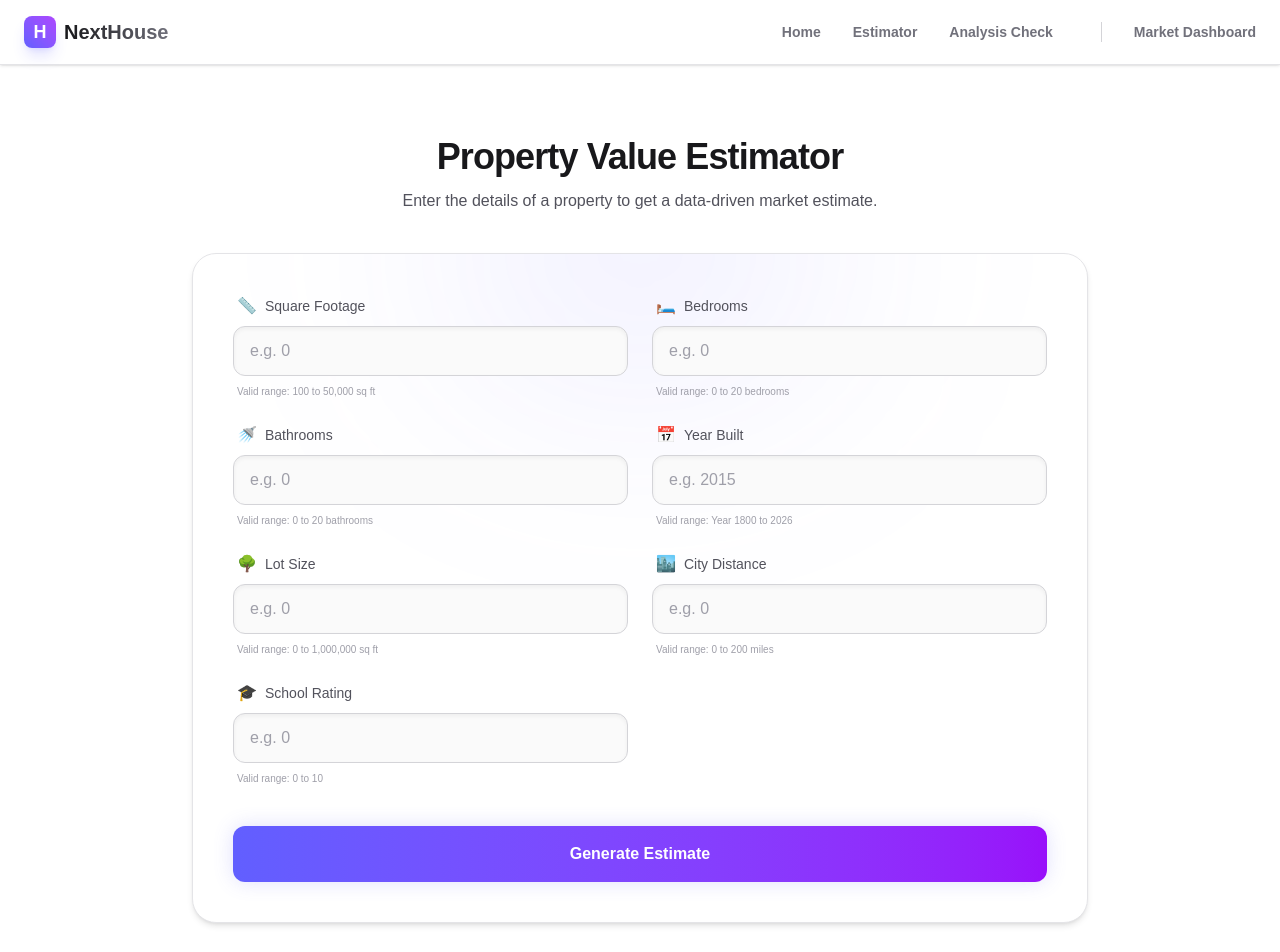
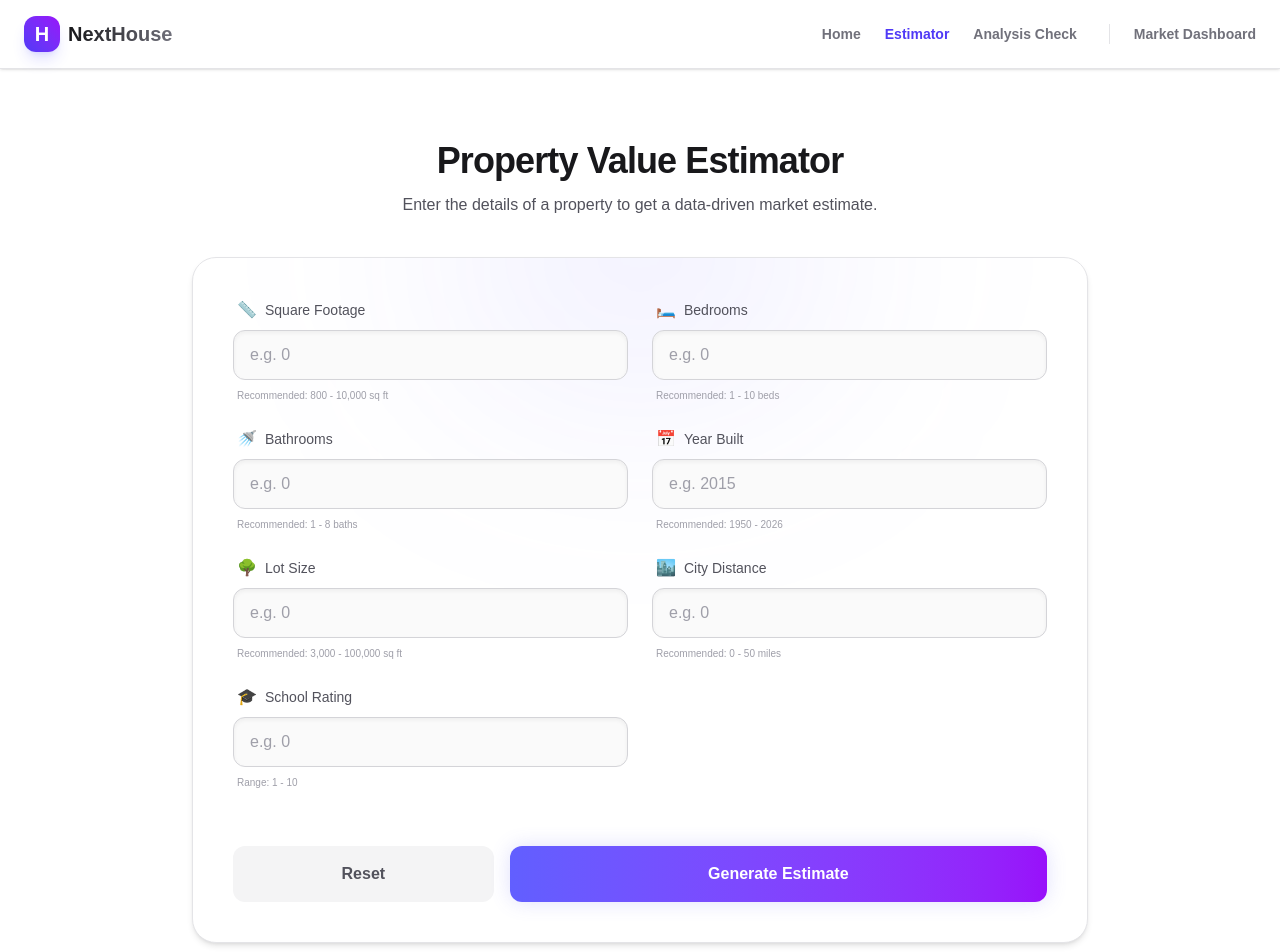
Before and after one commit to PritiHulle/housing-portal, a Next.js app: page /estimator in a window 1280 px wide. Shown: the top 952 px of the page. Built offline with nearby package versions, Linux system fonts and the light colour scheme.

Commit message:
fix UI-added reset,range functionalities

```diff
--- a/app/analysis/page.tsx
+++ b/app/analysis/page.tsx
@@ -7,13 +7,13 @@ import { useLocalStorage } from "../hooks/useLocalStorage";
 import { predictPropertyPrice } from "../services/api";
 
 const FIELDS = [
-    { name: "square_footage", label: "Sqft", min: 100, max: 50000, tooltip: "100-50,000 sq ft" },
-    { name: "bedrooms", label: "Beds", min: 0, max: 20, tooltip: "0-20 beds" },
-    { name: "bathrooms", label: "Baths", min: 0, max: 20, tooltip: "0-20 baths" },
-    { name: "year_built", label: "Year", min: 1800, max: 2026, tooltip: "1800-2026" },
-    { name: "lot_size", label: "Lot", min: 0, max: 1000000, tooltip: "0-1M sq ft" },
-    { name: "distance_to_city_center", label: "Dist", min: 0, max: 200, tooltip: "0-200 miles" },
-    { name: "school_rating", label: "Rating", min: 0, max: 10, tooltip: "Rating 0-10" }
+    { name: "square_footage", label: "Sqft", min: 800, max: 10000, tooltip: "800-10,000" },
+    { name: "bedrooms", label: "Beds", min: 1, max: 10, tooltip: "1-10" },
+    { name: "bathrooms", label: "Baths", min: 1, max: 8, tooltip: "1-8" },
+    { name: "year_built", label: "Year", min: 1950, max: 2026, tooltip: "1950-2026" },
+    { name: "lot_size", label: "Lot", min: 3000, max: 100000, tooltip: "3,000-100k" },
+    { name: "distance_to_city_center", label: "Dist", min: 0, max: 50, tooltip: "0-50 mi" },
+    { name: "school_rating", label: "Rating", min: 1, max: 10, tooltip: "1-10" }
 ] as const;
 
 export default function AnalysisPage() {
@@ -88,13 +88,24 @@ export default function AnalysisPage() {
                     <h1 className="text-3xl font-extrabold text-zinc-900 dark:text-white mb-2">Batch Property Analysis</h1>
                     <p className="text-zinc-600 dark:text-zinc-400 text-sm">Analyze multiple properties simultaneously to compare values.</p>
                 </div>
-                <div className="flex gap-3">
+                <div className="flex gap-2">
+                    <button
+                        onClick={() => {
+                            if (confirm("Reset the entire table?")) {
+                                setRows([Object.fromEntries(FIELDS.map(f => [f.name, ""]))]);
+                                setResults([]);
+                            }
+                        }}
+                        className="flex items-center justify-center px-4 py-2.5 bg-zinc-100 dark:bg-zinc-800 hover:bg-zinc-200 dark:hover:bg-zinc-700 text-zinc-600 dark:text-zinc-400 rounded-xl border border-zinc-200 dark:border-white/5 transition-all text-sm font-medium shadow-sm active:scale-95"
+                    >
+                        Reset
+                    </button>
                     <button
                         onClick={addRow}
                         className="flex items-center justify-center gap-2 px-5 py-2.5 bg-zinc-100 dark:bg-zinc-800 hover:bg-zinc-200 dark:hover:bg-zinc-700 text-zinc-800 dark:text-zinc-100 rounded-xl border border-zinc-300 dark:border-white/5 transition-all text-sm font-medium shadow-sm active:scale-95 whitespace-nowrap"
                     >
                         <svg width="16" height="16" viewBox="0 0 24 24" fill="none" stroke="currentColor" strokeWidth="2"><path d="M12 5v14M5 12h14" /></svg>
-                        Add Property
+                        Add Row
                     </button>
                     <button
                         onClick={handleSubmit}
@@ -106,13 +117,13 @@ export default function AnalysisPage() {
                         ) : (
                             <svg width="16" height="16" viewBox="0 0 24 24" fill="none" stroke="currentColor" strokeWidth="2"><path d="M3 3v18h18" /><path d="m19 9-5 5-4-4-3 3" /></svg>
                         )}
-                        Run Analysis
+                        Run Batch
                     </button>
                 </div>
             </div>
 
-            <div className="bg-white dark:bg-zinc-900/60 border border-zinc-200 dark:border-white/5 rounded-2xl shadow-md dark:shadow-xl overflow-hidden backdrop-blur-xl mb-8 overflow-x-auto">
-                <div className="min-w-[800px]">
+            <div className="bg-white dark:bg-zinc-900/60 border border-zinc-200 dark:border-white/5 rounded-2xl shadow-md dark:shadow-xl p-1 overflow-hidden backdrop-blur-xl mb-8 overflow-x-auto">
+                <div className="min-w-[1000px]">
                     {/* Table Header */}
                     <div className="grid grid-cols-8 gap-4 p-5 border-b border-zinc-200 dark:border-white/10 bg-zinc-50 dark:bg-zinc-950/40 text-[10px] font-semibold text-zinc-500 dark:text-zinc-400 uppercase tracking-wider">
                         {FIELDS.map(f => (
@@ -169,11 +180,11 @@ export default function AnalysisPage() {
                     </h3>
 
                     {results.some(r => r === 0) && (
-                        <div className="mb-6 p-4 bg-amber-500/10 border border-amber-500/20 rounded-2xl text-amber-600 dark:text-amber-400 text-sm flex gap-3 items-center shadow-sm">
+                        <div className="mb-6 p-4 bg-amber-500/10 border border-amber-500/20 rounded-2xl text-amber-600 dark:text-amber-400 text-sm flex gap-3 items-center shadow-lg">
                             <span className="text-xl">⚠️</span>
                             <div>
-                                <p className="font-bold">Anomalous Predictions Detected</p>
-                                <p className="opacity-90">One or more properties returned a ₹ 0 value. This usually happens when inputs (like Lot Size or Sqft) are significantly outside normal market ranges. Try using values closer to the suggested limits below.</p>
+                                <p className="font-bold mb-1">Anomalous Predictions Detected (₹ 0)</p>
+                                <p className="opacity-90 leading-relaxed">Some properties returned 0 because the inputs (e.g., **Lot Size min 3000**) are outside the model's high-accuracy training range. Try adjusting Lot Size or Sqft to get a valid estimate.</p>
                             </div>
                         </div>
                     )}
--- /dev/null
+++ b/app/components/Navbar.tsx
@@ -0,0 +1,85 @@
+"use client";
+
+import Link from "next/link";
+import { useState } from "react";
+import { usePathname } from "next/navigation";
+
+export default function Navbar() {
+    const [isOpen, setIsOpen] = useState(false);
+    const pathname = usePathname();
+
+    const navLinks = [
+        { name: "Home", href: "/" },
+        { name: "Estimator", href: "/estimator" },
+        { name: "Analysis Check", href: "/analysis" },
+        { name: "Market Dashboard", href: "/dashboard", special: true },
+    ];
+
+    const isActive = (path: string) => pathname === path;
+
+    return (
+        <nav className="sticky top-0 z-50 backdrop-blur-xl bg-white/80 dark:bg-[#09090b]/80 border-b border-zinc-200 dark:border-white/10 shadow-sm dark:shadow-lg transition-all duration-300">
+            <div className="max-w-7xl mx-auto px-6 py-4">
+                <div className="flex items-center justify-between">
+                    {/* Logo */}
+                    <Link href="/" className="flex items-center gap-2 group">
+                        <div className="w-9 h-9 rounded-xl bg-gradient-to-tr from-indigo-600 to-purple-600 flex items-center justify-center shadow-lg shadow-indigo-500/20 group-hover:scale-110 transition-transform">
+                            <span className="font-bold text-white text-xl">H</span>
+                        </div>
+                        <span className="text-xl font-bold bg-clip-text text-transparent bg-gradient-to-r from-zinc-900 to-zinc-500 dark:from-zinc-100 dark:to-zinc-500">
+                            NextHouse
+                        </span>
+                    </Link>
+
+                    {/* Desktop Navigation */}
+                    <div className="hidden md:flex items-center gap-6">
+                        {navLinks.map((link) => (
+                            <Link
+                                key={link.href}
+                                href={link.href}
+                                className={`text-sm font-semibold transition-all duration-200 ${isActive(link.href)
+                                        ? "text-indigo-600 dark:text-indigo-400"
+                                        : "text-zinc-500 hover:text-zinc-900 dark:text-zinc-400 dark:hover:text-white"
+                                    } ${link.special ? "pl-6 border-l border-zinc-200 dark:border-zinc-800 ml-2" : ""}`}
+                            >
+                                {link.name}
+                            </Link>
+                        ))}
+                    </div>
+
+                    {/* Mobile Menu Button */}
+                    <button
+                        onClick={() => setIsOpen(!isOpen)}
+                        className="md:hidden p-2 rounded-lg bg-zinc-100 dark:bg-zinc-800 text-zinc-600 dark:text-zinc-400 hover:text-indigo-600 dark:hover:text-indigo-400 transition-colors"
+                        aria-label="Toggle menu"
+                    >
+                        {isOpen ? (
+                            <svg width="24" height="24" viewBox="0 0 24 24" fill="none" stroke="currentColor" strokeWidth="2.5" strokeLinecap="round" strokeLinejoin="round"><path d="M18 6 6 18M6 6l12 12" /></svg>
+                        ) : (
+                            <svg width="24" height="24" viewBox="0 0 24 24" fill="none" stroke="currentColor" strokeWidth="2.5" strokeLinecap="round" strokeLinejoin="round"><path d="M3 12h18M3 6h18M3 18h18" /></svg>
+                        )}
+                    </button>
+                </div>
+
+                {/* Mobile Navigation Dropdown */}
+                {isOpen && (
+                    <div className="md:hidden mt-4 pb-4 flex flex-col gap-2 animate-in slide-in-from-top-2 duration-200">
+                        {navLinks.map((link) => (
+                            <Link
+                                key={link.href}
+                                href={link.href}
+                                onClick={() => setIsOpen(false)}
+                                className={`px-4 py-3 rounded-xl text-sm font-bold transition-all ${isActive(link.href)
+                                        ? "bg-indigo-500/10 text-indigo-600 dark:text-indigo-400 border border-indigo-500/20"
+                                        : "text-zinc-600 dark:text-zinc-400 hover:bg-zinc-100 dark:hover:bg-zinc-800"
+                                    }`}
+                            >
+                                {link.name}
+                            </Link>
+                        ))}
+                    </div>
+                )}
+            </div>
+        </nav>
+    );
+}
--- a/app/dashboard/page.tsx
+++ b/app/dashboard/page.tsx
@@ -68,7 +68,22 @@ export default function MarketDashboard() {
             console.error("Simulation failed:", err);
         } finally {
             setIsSimulating(false);
+            // Optionally reset or keep? User prefers reset.
+            // setSimulationParams({ ...INITIAL_SIM_STATE });
         }
+    };
+
+    const handleSimulatorReset = () => {
+        setSimulationParams({
+            square_footage: "",
+            bedrooms: "",
+            bathrooms: "",
+            year_built: "",
+            lot_size: "",
+            distance_to_city_center: "",
+            school_rating: ""
+        });
+        setSimulationResult(null);
     };
 
     const fetchDashboardData = () => {
@@ -427,13 +442,21 @@ export default function MarketDashboard() {
                         </div>
 
                         <div className="flex flex-col items-center gap-6">
-                            <button
-                                onClick={handleRunSimulation}
-                                disabled={isSimulating}
-                                className={`w-full py-4 rounded-xl font-bold text-white transition-all ${isSimulating ? 'bg-zinc-300 dark:bg-zinc-800' : 'bg-gradient-to-r from-blue-600 to-indigo-600 hover:shadow-[0_0_20px_rgba(79,70,229,0.4)]'}`}
-                            >
-                                {isSimulating ? "Running ML Simulation..." : "Execute Simulation"}
-                            </button>
+                            <div className="w-full flex gap-3">
+                                <button
+                                    onClick={handleSimulatorReset}
+                                    className="px-6 py-4 rounded-xl font-bold bg-zinc-100 dark:bg-zinc-800 text-zinc-600 dark:text-zinc-400 hover:bg-zinc-200 dark:hover:bg-zinc-700 transition-all"
+                                >
+                                    Reset
+                                </button>
+                                <button
+                                    onClick={handleRunSimulation}
+                                    disabled={isSimulating}
+                                    className={`flex-1 py-4 rounded-xl font-bold text-white transition-all ${isSimulating ? 'bg-zinc-300 dark:bg-zinc-800' : 'bg-gradient-to-r from-blue-600 to-indigo-600 hover:shadow-[0_0_20px_rgba(79,70,229,0.4)]'}`}
+                                >
+                                    {isSimulating ? "Simulating..." : "Run Simulator"}
+                                </button>
+                            </div>
 
                             {simulationResult !== null && (
                                 <div className="w-full bg-emerald-500/10 border border-emerald-500/20 rounded-2xl p-6 text-center animate-in fade-in slide-in-from-bottom-4 duration-500">
--- a/app/estimator/page.tsx
+++ b/app/estimator/page.tsx
@@ -17,18 +17,17 @@ const FIELDS = [
     { name: "school_rating", label: "School Rating", icon: "🎓" }
 ];
 
-const FIELD_RULES: Record<string, { min: number, max: number, tooltip: string }> = {
-    square_footage: { min: 100, max: 50000, tooltip: "Valid range: 100 to 50,000 sq ft" },
-    bedrooms: { min: 0, max: 20, tooltip: "Valid range: 0 to 20 bedrooms" },
-    bathrooms: { min: 0, max: 20, tooltip: "Valid range: 0 to 20 bathrooms" },
-    year_built: { min: 1800, max: 2026, tooltip: "Valid range: Year 1800 to 2026" },
-    lot_size: { min: 0, max: 1000000, tooltip: "Valid range: 0 to 1,000,000 sq ft" },
-    distance_to_city_center: { min: 0, max: 200, tooltip: "Valid range: 0 to 200 miles" },
-    school_rating: { min: 0, max: 10, tooltip: "Valid range: 0 to 10" }
+const FIELD_RULES: Record<string, { min: number; max: number; tooltip: string }> = {
+    square_footage: { min: 800, max: 10000, tooltip: "Recommended: 800 - 10,000 sq ft" },
+    bedrooms: { min: 1, max: 10, tooltip: "Recommended: 1 - 10 beds" },
+    bathrooms: { min: 1, max: 8, tooltip: "Recommended: 1 - 8 baths" },
+    year_built: { min: 1950, max: 2026, tooltip: "Recommended: 1950 - 2026" },
+    lot_size: { min: 3000, max: 100000, tooltip: "Recommended: 3,000 - 100,000 sq ft" },
+    distance_to_city_center: { min: 0, max: 50, tooltip: "Recommended: 0 - 50 miles" },
+    school_rating: { min: 1, max: 10, tooltip: "Range: 1 - 10" },
 };
 
-export default function Estimator() {
-    const [form, setForm] = useState<PropertyFields>({
+const INITIAL_FORM: PropertyFields = {
     square_footage: "",
     bedrooms: "",
     bathrooms: "",
@@ -36,7 +35,10 @@ export default function Estimator() {
     lot_size: "",
     distance_to_city_center: "",
     school_rating: ""
-    });
+};
+
+export default function Estimator() {
+    const [form, setForm] = useState<PropertyFields>(INITIAL_FORM);
 
     const [history, setHistory] = useLocalStorage<EstimateRecord[]>("estimate_history", []);
     const [isLoading, setIsLoading] = useState(false);
@@ -79,6 +81,7 @@ export default function Estimator() {
             }, ...prev]);
 
             setShowLatestResult(true);
+            setForm(INITIAL_FORM); // Audit Fix: Form reset as requested
 
         } catch (err) {
             console.error(err);
@@ -135,18 +138,30 @@ export default function Estimator() {
 
                     <div className="md:col-span-2 mt-4">
                         {showLatestResult && history.length > 0 && history[0].result === 0 && (
-                            <div className="mb-4 p-3 bg-amber-500/10 border border-amber-500/20 rounded-xl text-amber-600 dark:text-amber-400 text-xs flex gap-2 items-center">
-                                <span>⚠️</span>
-                                <span>Unusual input combination detected. Try adjusting square footage or lot size for a better estimate.</span>
+                            <div className="mb-4 p-4 bg-amber-500/10 border border-amber-500/20 rounded-2xl text-amber-600 dark:text-amber-400 text-xs flex gap-3 items-center shadow-lg">
+                                <span className="text-xl">⚠️</span>
+                                <div>
+                                    <p className="font-bold mb-1">Anomalous Prediction (₹ 0)</p>
+                                    <p className="opacity-90 leading-relaxed">The model cannot calculate a price for these inputs. This usually happens when the **Lot Size (min 3000)** or **Year Built** is outside standard market ranges. Please try increasing the Lot Size or Sqft for a valid estimate.</p>
+                                </div>
                             </div>
                         )}
+                        <div className="md:col-span-2 grid grid-cols-3 gap-4 mt-4">
+                            <button
+                                type="button"
+                                onClick={() => setForm(INITIAL_FORM)}
+                                className="col-span-1 py-4 rounded-xl font-bold text-zinc-600 dark:text-zinc-400 bg-zinc-100 dark:bg-zinc-800 hover:bg-zinc-200 dark:hover:bg-zinc-700 transition-all active:scale-[0.98]"
+                            >
+                                Reset
+                            </button>
                             <button
                                 type="submit"
                                 disabled={isLoading}
-                            className="w-full py-4 rounded-xl font-semibold text-white bg-gradient-to-r from-indigo-500 to-purple-600 hover:from-indigo-400 hover:to-purple-500 shadow-[0_0_20px_rgba(99,102,241,0.2)] hover:shadow-[0_0_30px_rgba(99,102,241,0.4)] transform transition-all hover:-translate-y-0.5 active:translate-y-0 active:scale-[0.98] disabled:opacity-70 disabled:cursor-not-allowed"
+                                className="col-span-2 py-4 rounded-xl font-semibold text-white bg-gradient-to-r from-indigo-500 to-purple-600 hover:from-indigo-400 hover:to-purple-500 shadow-[0_0_20px_rgba(99,102,241,0.2)] hover:shadow-[0_0_30px_rgba(99,102,241,0.4)] transform transition-all hover:-translate-y-0.5 active:translate-y-0 active:scale-[0.98] disabled:opacity-70 disabled:cursor-not-allowed"
                             >
                                 {isLoading ? "Running Model..." : "Generate Estimate"}
                             </button>
+                        </div>
                     </div>
                 </form>
             </div>
--- a/app/layout.tsx
+++ b/app/layout.tsx
@@ -1,29 +1,18 @@
-import Link from "next/link";
+import Navbar from "./components/Navbar";
 import "./globals.css";
+import { Metadata } from "next";
+
+export const metadata: Metadata = {
+  title: "NextHouse | AI-Powered Housing Portal",
+  description: "Advanced property price estimation and market analytics using ML and Spring Boot.",
+  keywords: ["real estate", "price prediction", "housing portal", "machine learning", "next.js"],
+};
 
 export default function RootLayout({ children }: { children: React.ReactNode }) {
   return (
     <html lang="en">
       <body suppressHydrationWarning={true} className="bg-white dark:bg-[#09090b] text-zinc-900 dark:text-zinc-100 min-h-screen selection:bg-indigo-500/30 selection:text-indigo-700 dark:selection:text-indigo-200 font-sans transition-colors duration-300">
-        {/* Glassmorphism Navbar */}
-        <nav className="sticky top-0 z-50 backdrop-blur-xl bg-white/80 dark:bg-[#09090b]/80 border-b border-zinc-200 dark:border-white/10 shadow-sm dark:shadow-lg">
-          <div className="max-w-7xl mx-auto px-6 py-4 flex items-center justify-between">
-            <div className="flex items-center gap-2">
-              <div className="w-8 h-8 rounded-lg bg-gradient-to-tr from-indigo-500 to-purple-500 flex items-center justify-center shadow-lg shadow-indigo-500/20">
-                <span className="font-bold text-white text-lg">H</span>
-              </div>
-              <span className="text-xl font-bold bg-clip-text text-transparent bg-gradient-to-r from-zinc-900 to-zinc-500 dark:from-zinc-100 dark:to-zinc-500">
-                NextHouse
-              </span>
-            </div>
-            <div className="flex gap-8 text-sm font-medium">
-              <Link href="/" className="text-zinc-500 hover:text-zinc-900 dark:text-zinc-400 dark:hover:text-white transition-colors font-bold">Home</Link>
-              <Link href="/estimator" className="text-zinc-500 hover:text-zinc-900 dark:text-zinc-400 dark:hover:text-white transition-colors font-bold">Estimator</Link>
-              <Link href="/analysis" className="text-zinc-500 hover:text-zinc-900 dark:text-zinc-400 dark:hover:text-white transition-colors font-bold">Analysis Check</Link>
-              <Link href="/dashboard" className="text-zinc-500 hover:text-zinc-900 dark:text-zinc-400 dark:hover:text-white transition-colors border-l border-zinc-300 dark:border-zinc-700 pl-8 ml-4 font-bold">Market Dashboard</Link>
-            </div>
-          </div>
-        </nav>
+        <Navbar />
 
         <main className="max-w-7xl mx-auto p-6 md:p-8">
           {children}
```
Lines whose indentation alone changed are shown as unchanged.
